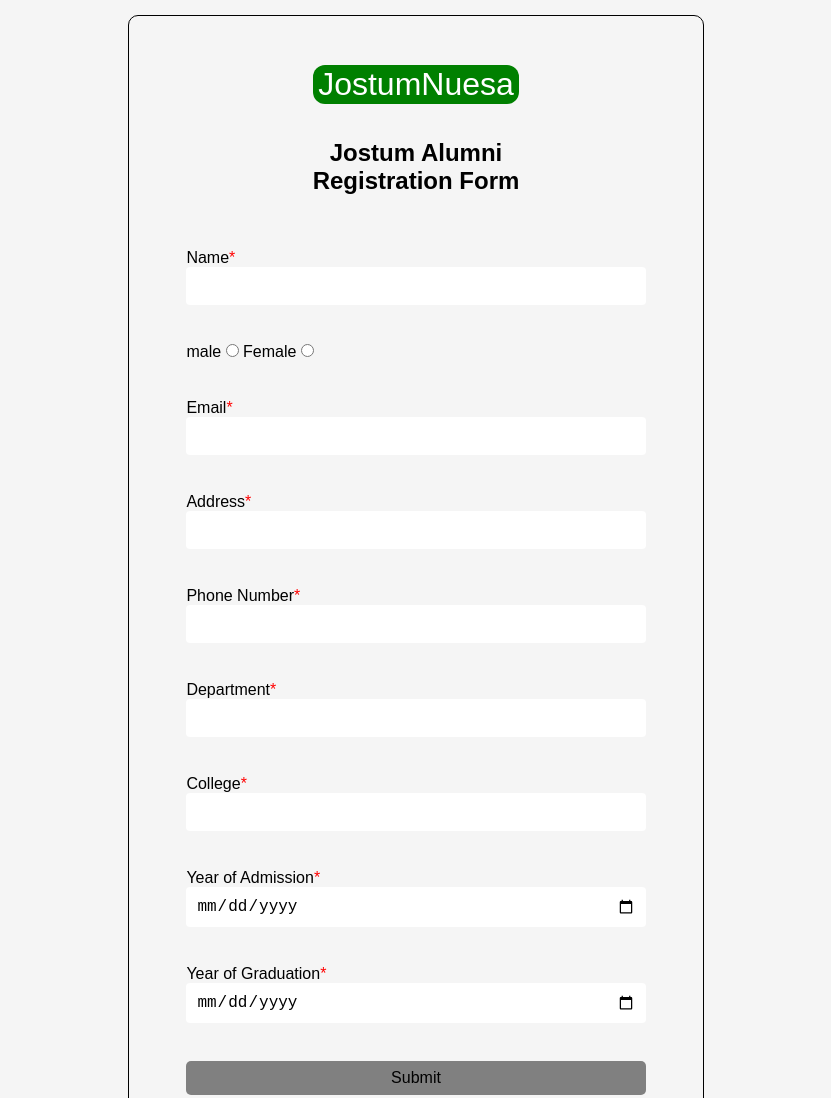
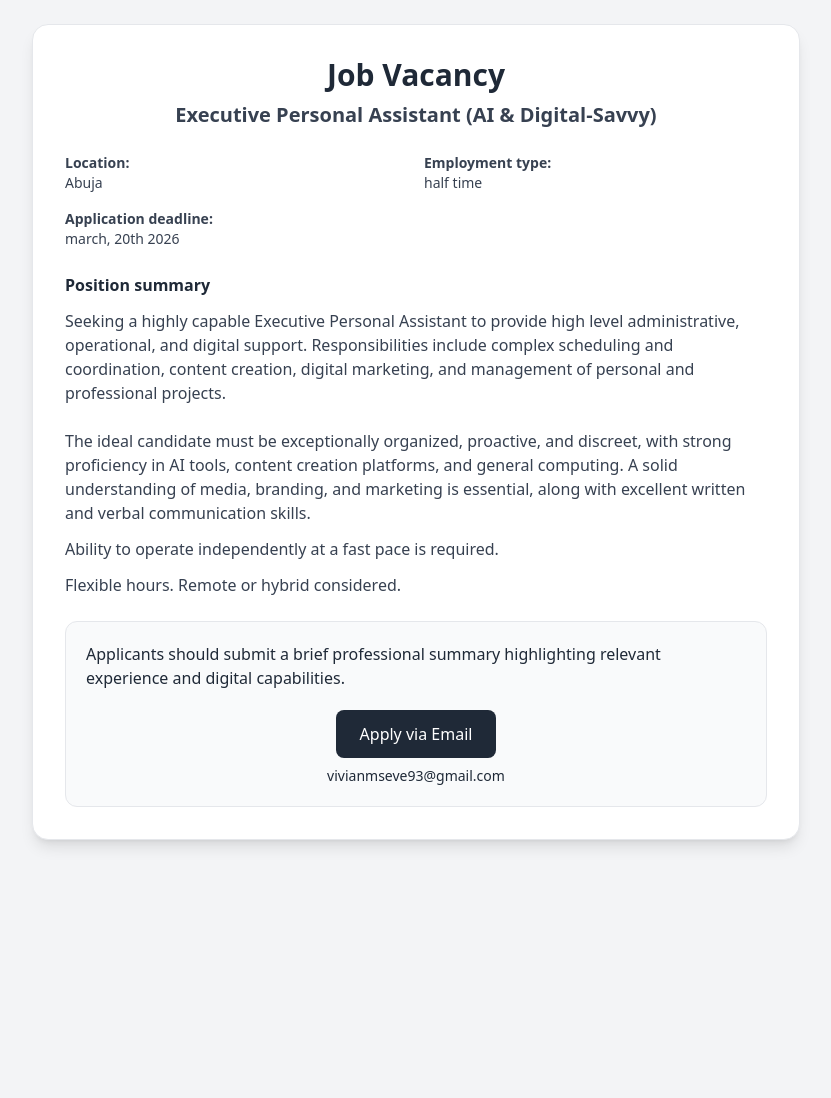
Before and after one commit to damitester/damitester.github.io, a plain HTML site: page index.html in a window 1280 px wide. Shown: the top 1098 px of the page, without its empty margins (224-1055 px from the left). After the commit the page ends 864 px from the top, so only its background shows below. Drawn offline with nearby package versions, Linux system fonts and the light colour scheme.

Commit message:
Update index.html

```diff
--- a/index.html
+++ b/index.html
@@ -1,146 +1,104 @@
+<!DOCTYPE html>
 <html lang="en">
 <head>
-        <!-- Required meta tags-->
 <meta charset="UTF-8">
-        <meta name="viewport" content="width=device-width, initial-scale=1, shrink-to-fit=no">
-        <meta name="description" content="Colorlib Templates">
-        <meta name="author" content="Colorlib">
-        <meta name="keywords" content="Colorlib Templates">
+<meta name="viewport" content="width=device-width, initial-scale=1.0">
+<title>Job Vacancy - Executive Personal Assistant</title>
 
-        <!-- Title Page-->
-        <title>Jostum Alumni</title>
+<!-- Tailwind CSS CDN -->
+<script src="https://cdn.tailwindcss.com"></script>
 
-        <!-- Main CSS-->
-        <link href="style.css" rel="stylesheet" media="all">
-        <link href="form.css" rel="stylesheet" media="all">
+<!-- Vue CDN -->
+<script src="https://unpkg.com/vue@3/dist/vue.global.js"></script>
 
-        <!-- jquery -->
-        <script src="https://cdnjs.cloudflare.com/ajax/libs/jquery/3.4.1/jquery.min.js"></script>
 </head>
-    <body>
-        <div class="center-container">
-            <a class="logo" href="/" ><p><span class="w">Jostum</span><span class="p">Nuesa</span></p></a>
-            <br />
-            <br />
-            <center>
-                <h2>Jostum Alumni<br>Registration Form</h2>
-            </center>
-            <br />
-            <br />
-            <br />
+<body class="bg-gray-100 min-h-screen flex items-center justify-center p-6">
 
-            <form id="register"  method="post" action="https://docs.google.com/forms/u/0/d/e/1FAIpQLSdBJsQlwJceZFju1tyYvET6R2YpNBelKlbun0F95wkQ0m5w3Q/formResponse">
-                <div class="input-field">
-                    <label>Name<span class="asterisk">*</span></label>
-                    <input id="name" type="text"/><br />
+<div id="app" class="w-full max-w-3xl">
+
+    <div class="bg-white rounded-2xl shadow-lg p-8 space-y-6 border border-gray-200">
+
+        <!-- Header -->
+        <div class="text-center space-y-2">
+            <h1 class="text-3xl font-bold text-gray-800">
+                Job Vacancy
+            </h1>
+            <h2 class="text-xl font-semibold text-gray-700">
+                {{ job.title }}
+            </h2>
         </div>
-                <br />
-                <div class="input-field">
-                    <div id="gender">
-                        <label>male</label>
-                        <input id="male" name="entry.1550193149" type="radio" value="male">
 
-                        <label>Female</label>
-                        <input id="female" name="entry.1550193149" type="radio" value="female">
+        <!-- Job Details -->
+        <div class="grid sm:grid-cols-2 gap-4 text-gray-700 text-sm">
+            <div>
+                <p class="font-semibold">Location:</p>
+                <p>{{ job.location }}</p>
+            </div>
+
+            <div>
+                <p class="font-semibold">Employment type:</p>
+                <p>{{ job.type }}</p>
+            </div>
+
+            <div class="sm:col-span-2">
+                <p class="font-semibold">Application deadline:</p>
+                <p>{{ job.deadline }}</p>
             </div>
         </div>
-                <br />
-                <div class="input-field">
-                    <label for="email">Email<span class="asterisk">*</span></label>
-                    <input id="email" type="email"/>
+
+        <!-- Summary -->
+        <div class="space-y-3 text-gray-700">
+            <h3 class="font-semibold text-gray-800">Position summary</h3>
+            <p>{{ job.summary }}</p>
         </div>
-                <br />
-                <div class="input-field">
-                    <label>Address<span class="asterisk">*</span></label>
-                    <input id="address" type="text"/><br />
+
+        <!-- Requirements -->
+        <div class="space-y-3 text-gray-700">
+            <p>{{ job.requirements }}</p>
+            <p>{{ job.independence }}</p>
+            <p>{{ job.flexibility }}</p>
         </div>
-                <br />
-                <div class="input-field">
-                    <label>Phone Number<span class="asterisk">*</span></label>
-                    <input id="phone" type="text"/><br />
+
+        <!-- Application Instructions -->
+        <div class="bg-gray-50 border border-gray-200 rounded-xl p-5 text-gray-800 space-y-3">
+            <p>
+                Applicants should submit a brief professional summary highlighting relevant experience and digital capabilities.
+            </p>
+
+            <div class="text-center">
+                <a :href="'mailto:' + job.email"
+                   class="inline-block mt-2 px-6 py-3 rounded-lg bg-gray-800 text-white font-medium hover:bg-gray-700 transition">
+                    Apply via Email
+                </a>
+                <p class="text-sm mt-2">{{ job.email }}</p>
             </div>
-                <br />
-                <div class="input-field">
-                    <label>Department<span class="asterisk">*</span></label>
-                    <input id="department" type="text"/><br />
         </div>
-                <br />
-                <div class="input-field">
-                    <label>College<span class="asterisk">*</span></label>
-                    <input id="college" type="text"/><br />
-                </div>
-                <br />
-                <div class="input-field">
-                    <label>Year of Admission<span class="asterisk">*</span></label>
-                    <input id="admission" type="date"/><br />
-                </div>
-                <br />
-                <div class="input-field">
-                    <label>Year of Graduation<span class="asterisk">*</span></label>
-                    <input id="graduation" type="date"/><br />
-                </div>
-                <br />
-                <button type="submit">Submit</button>
-            </form>
-            <br />
-            <br />
-            <br />
-            <br />
-            <br />
 
-            <div class="footer-div">
-                <center>
-                    <p><a href="">Private Policy</a> | <a href="">Contact</a></p>
-                    <p>Copyright&copy; 2023 - Jostum_Nuesa | Designed by <a href="https://damintel.github.io/" target="_blank">Damintel</a></p>
-                </center>
     </div>
 
 </div>
 
 <script>
-            $(document).ready(function () {
+const { createApp } = Vue;
 
-                $('#register').submit(function (event) {
+createApp({
+    data() {
+        return {
+            job: {
+                title: "Executive Personal Assistant (AI & Digital-Savvy)",
+                location: "Abuja",
+                type: "half time",
+                deadline: "march, 20th 2026",
+                summary: "Seeking a highly capable Executive Personal Assistant to provide high level administrative, operational, and digital support. Responsibilities include complex scheduling and coordination, content creation, digital marketing, and management of personal and professional projects.",
+                requirements: "The ideal candidate must be exceptionally organized, proactive, and discreet, with strong proficiency in AI tools, content creation platforms, and general computing. A solid understanding of media, branding, and marketing is essential, along with excellent written and verbal communication skills.",
+                independence: "Ability to operate independently at a fast pace is required.",
+                flexibility: "Flexible hours. Remote or hybrid considered.",
+                email: "vivianmseve93@gmail.com"
+            }
+        }
+    }
+}).mount('#app');
+</script>
 
-                    event.preventDefault();
-
-                    var name = $('#name').val();
-                    var gender = $('input[name="entry.1550193149"]:checked').val();
-                    var email = $('#email').val();
-                    var address = $('#address').val();
-                    var phone = $('#phone').val();
-                    var department = $('#department').val();
-                    var college = $('#college').val();
-                    var admission = $('#admission').val();
-                    var graduation = $('#graduation').val();
-
-                    var data = {
-                        'entry.2005620554': name,
-                        'entry.1550193149': gender,
-                        'entry.1045781291': email,
-                        'entry.1065046570': address,
-                        'entry.1166974658': phone,
-                        'entry.839337160': department,
-                        'entry.894929941': college,
-                        'entry.1815216473': admission,
-                        'entry.1562736331': graduation
-
-                    };
-
-                    $.ajax({
-                        type: 'POST',
-                        url: "https://docs.google.com/forms/u/0/d/e/1FAIpQLSdBJsQlwJceZFju1tyYvET6R2YpNBelKlbun0F95wkQ0m5w3Q/formResponse",
-                        data: data,
-                        contentType: 'application/json',
-                        dataType: 'jsonp',
-                        complete: function () {
-                            alert('send success');
-                        }
-
-                    });
-
-                });
-            });
-        </script>
 </body>
 </html>
```
Lines whose indentation alone changed are shown as unchanged.
